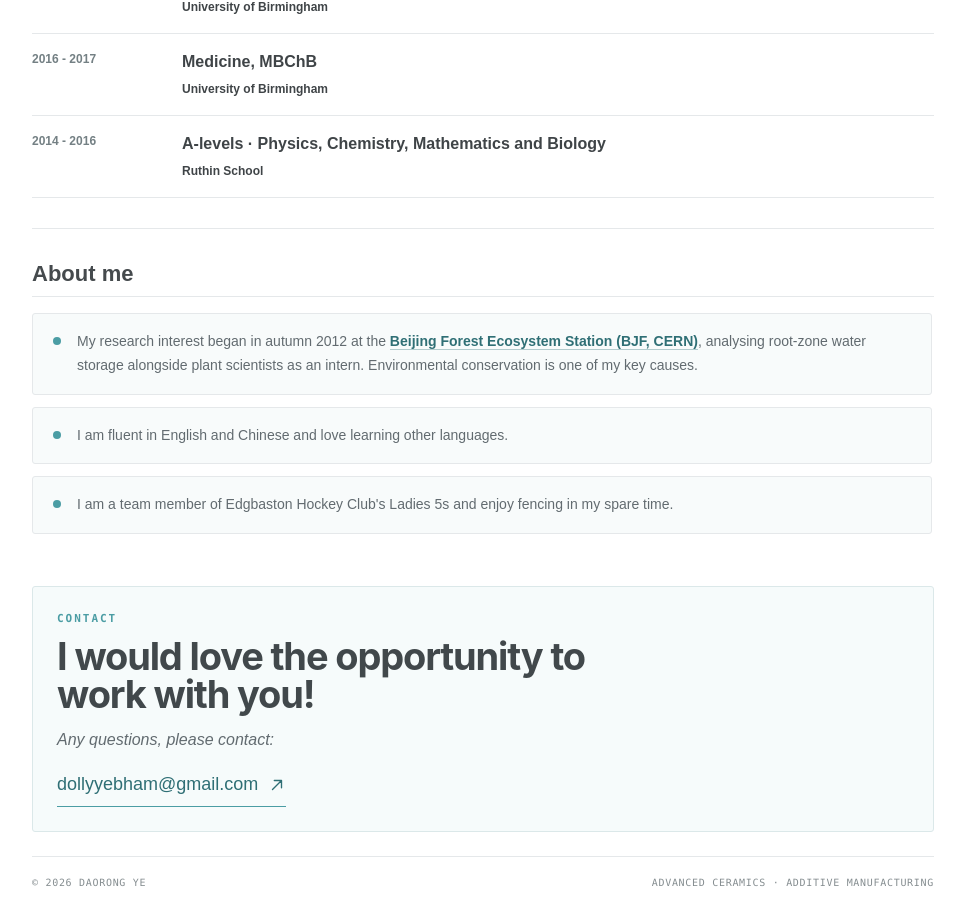
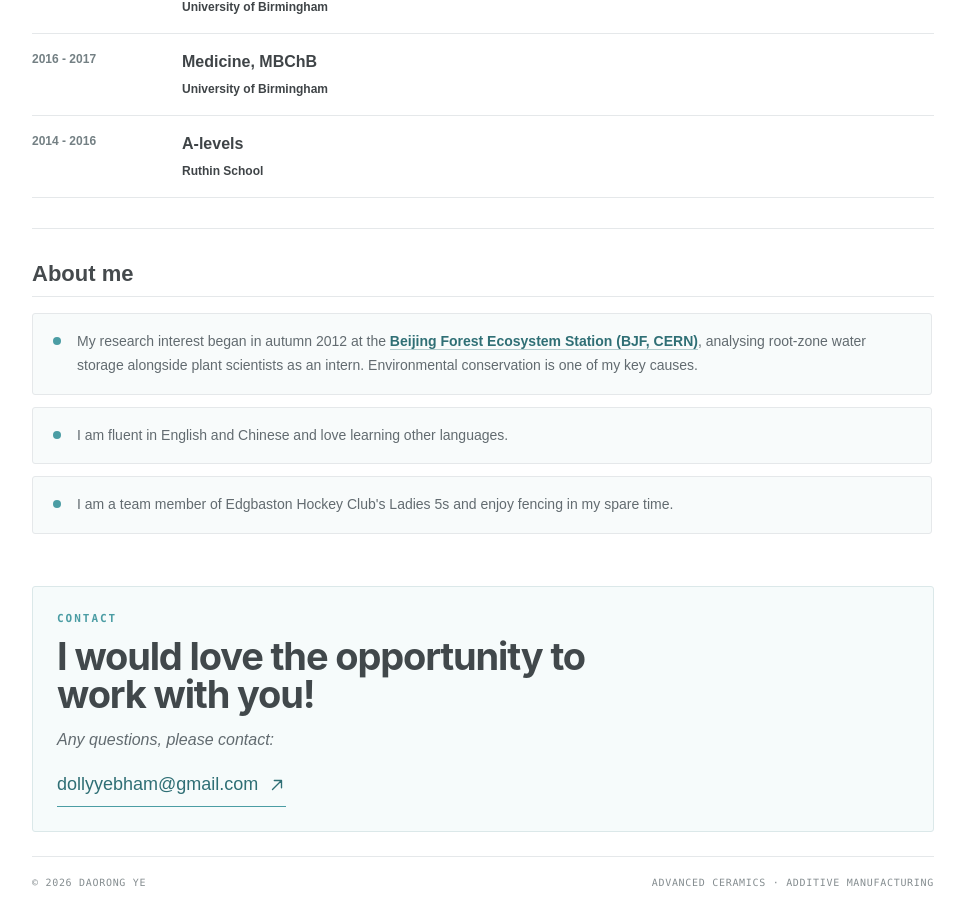
Before and after one commit to daorong-y/portfolio, a React (Vite) app: page / in a window 1280 px wide. Shown: the part 3919-4843 px from the top of the page, without its empty margins (294-1259 px from the left). Built offline with nearby package versions, Linux system fonts and the light colour scheme.

Commit message:
Update portfolio links and education

```diff
--- a/src/App.tsx
+++ b/src/App.tsx
@@ -511,7 +511,7 @@ export default function Home() {
             <article className="timeline-item">
               <div className="timeline-date">2014 - 2016</div>
               <div>
-                <h3>A-levels · Physics, Chemistry, Mathematics and Biology</h3>
+                <h3>A-levels</h3>
                 <p className="timeline-org">Ruthin School</p>
               </div>
             </article>
@@ -532,7 +532,7 @@ export default function Home() {
               My research interest began in autumn 2012 at the{" "}
               <a
                 className="supervisor-link"
-                href="https://english.ib.cas.cn/research/system/202505/t20250512_1043424.html"
+                href="https://deims.org/9516fa76-79cc-4620-bc27-e721cdaf0db3"
                 target="_blank"
                 rel="noreferrer"
               >
```
